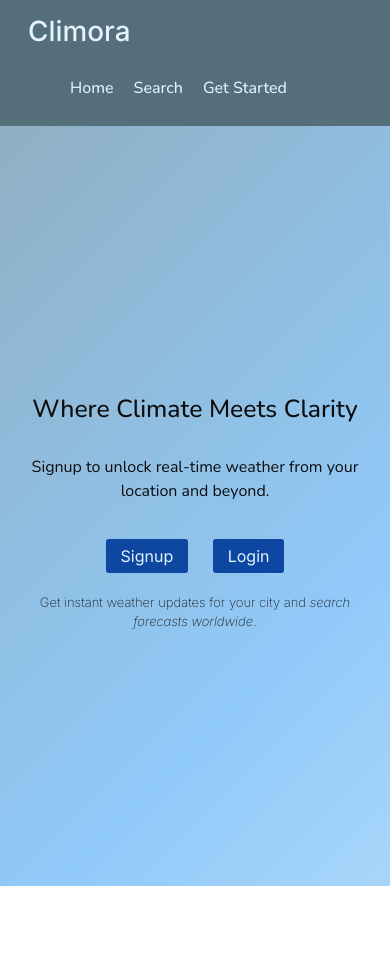
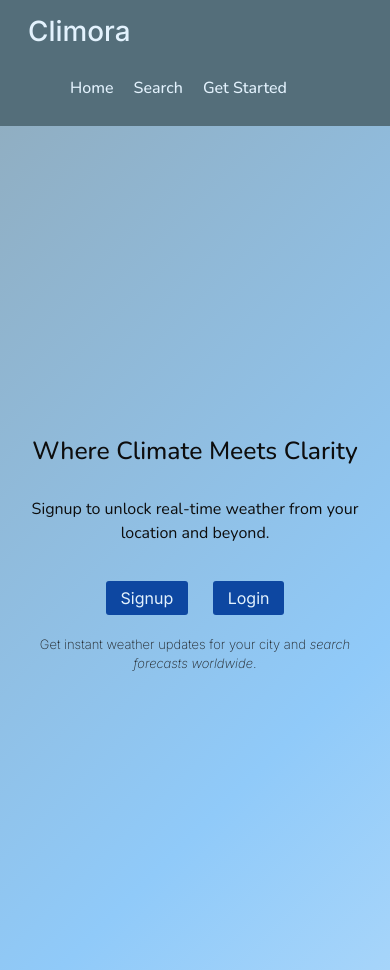
Before and after one commit to MAHasnain/Climora-weather-App, a plain HTML site: page index.html in a window 390 px wide. Before the commit the page ends 886 px from the top, so only its background shows below. Drawn offline with nearby package versions, Linux system fonts and the light colour scheme; some packages are replaced by stand-ins of ours; a script that the page names is missing.

Commit message:
Update home_section dimensions for responsive design

```diff
--- a/CSS/appStyle.css
+++ b/CSS/appStyle.css
@@ -78,8 +78,8 @@ a {
 
 .home_section {
     padding: 30px;
-    width: 100vw;
-    height: 90vh;
+    width: 100%;
+    height: 100vh;
     display: flex;
     flex-direction: column;
     align-items: center;
```
